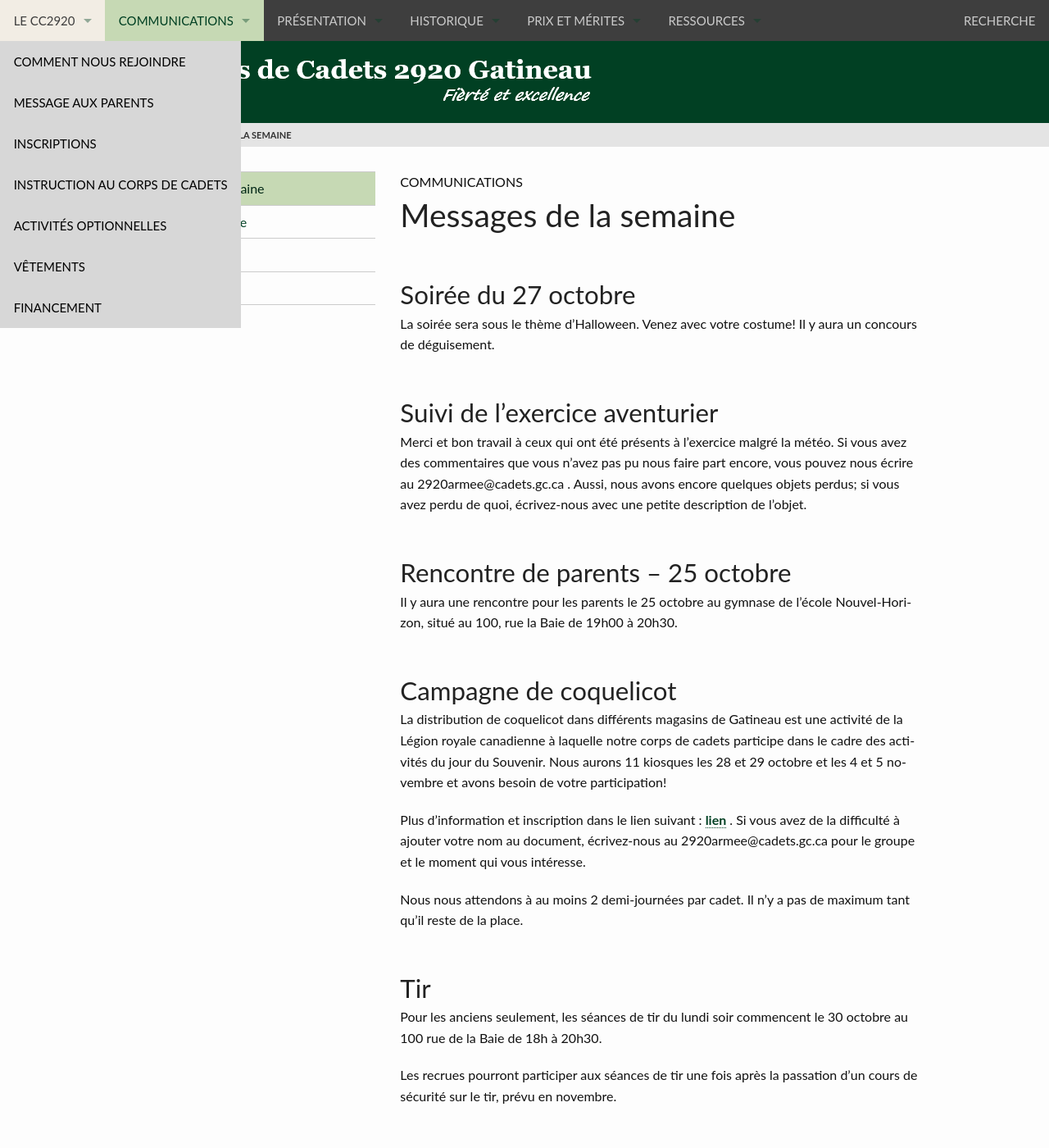
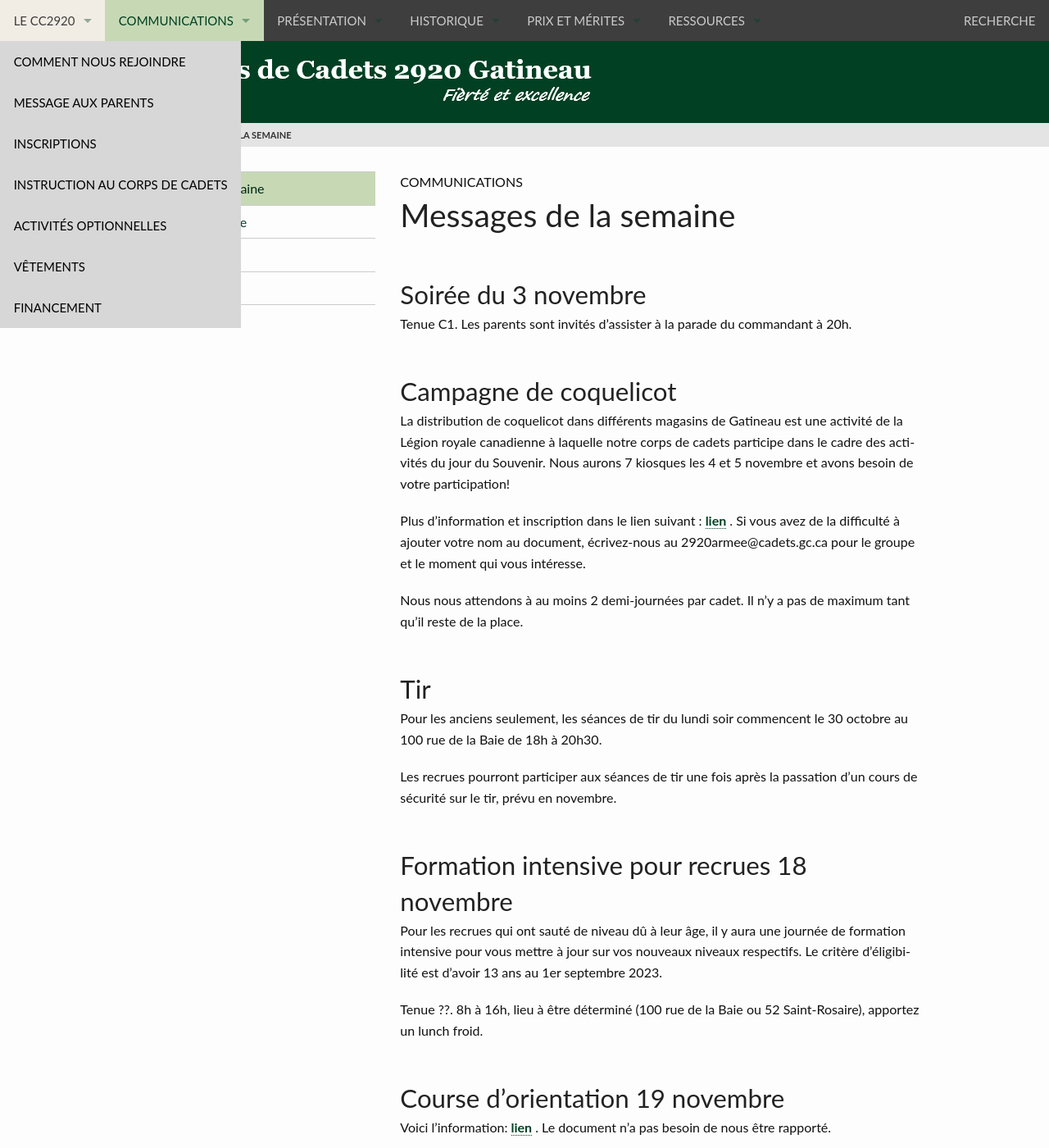
Before and after one commit to CC2920/web, a Jekyll site: the page built from _communications/messages.md, in a window 1280 px wide and 1400 px high. Shown: the whole window at 82% size. Built offline with Jekyll 4.4.1, drawn with Linux system fonts in a browser that asks for light colours; some of the changed text lies outside the part shown.

Commit message:
Update messages.md

```diff
--- a/_communications/messages.md
+++ b/_communications/messages.md
@@ -4,34 +4,23 @@ layout: "messages"
 
 activities:
 
-    - date: 25 octobre
-      title: rencontre de parents
-    - date: 28-29 octobre, 4-5 novembre
+    - date: 4-5 novembre
       title: campagne du coquelicot
     - date: 11 novembre
       title: activité du Jour du souvenir
     - date: 18 novembre
-      title: clinique musicale (information à venir)
+      title: formation intensive pour recrues et clinique musicale (information à venir)
     - date: 19 novembre
       title: course d'orientation
 
 ---
-## Soirée du 27 octobre
+## Soirée du 3 novembre
 
-La soirée sera sous le thème d'Halloween. Venez avec votre costume! Il y aura un concours de déguisement.
-
-
-## Suivi de l'exercice aventurier
-
-Merci et bon travail à ceux qui ont été présents à l'exercice malgré la météo. Si vous avez des commentaires que vous n'avez pas pu nous faire part encore, vous pouvez nous écrire au 2920armee@cadets.gc.ca . Aussi, nous avons encore quelques objets perdus; si vous avez perdu de quoi, écrivez-nous avec une petite description de l'objet.
-
-## Rencontre de parents – 25 octobre
-
-Il y aura une rencontre pour les parents le 25 octobre au gymnase de l’école Nouvel-Horizon, situé au 100, rue la Baie de 19h00 à 20h30.
+Tenue C1. Les parents sont invités d'assister à la parade du commandant à 20h.
 
 ## Campagne de coquelicot
 
-La distribution de coquelicot dans différents magasins de Gatineau est une activité de la Légion royale canadienne à laquelle notre corps de cadets participe dans le cadre des activités du jour du Souvenir. Nous aurons 11 kiosques les 28 et 29 octobre et les 4 et 5 novembre et avons besoin de votre participation!
+La distribution de coquelicot dans différents magasins de Gatineau est une activité de la Légion royale canadienne à laquelle notre corps de cadets participe dans le cadre des activités du jour du Souvenir. Nous aurons 7 kiosques les 4 et 5 novembre et avons besoin de votre participation!
 
 Plus d'information et inscription dans le lien suivant : [lien](https://1drv.ms/w/s!AkTIfKmoB8nugfwN74h_3jG5jTPxAw?e=KcfKsi) . Si vous avez de la difficulté à ajouter votre nom au document, écrivez-nous au 2920armee@cadets.gc.ca pour le groupe et le moment qui vous intéresse.
 
@@ -43,6 +32,11 @@ Pour les anciens seulement, les séances de tir du lundi soir commencent le 30 o
 
 Les recrues pourront participer aux séances de tir une fois après la passation d'un cours de sécurité sur le tir, prévu en novembre.
 
+## Formation intensive pour recrues 18 novembre
+
+Pour les recrues qui ont sauté de niveau dû à leur âge, il y aura une journée de formation intensive pour vous mettre à jour sur vos nouveaux niveaux respectifs. Le critère d'éligibilité est d'avoir 13 ans au 1er septembre 2023.
+
+Tenue ??. 8h à 16h, lieu à être déterminé (100 rue de la Baie ou 52 Saint-Rosaire), apportez un lunch froid.
 
 ## Course d'orientation 19 novembre
 
```
